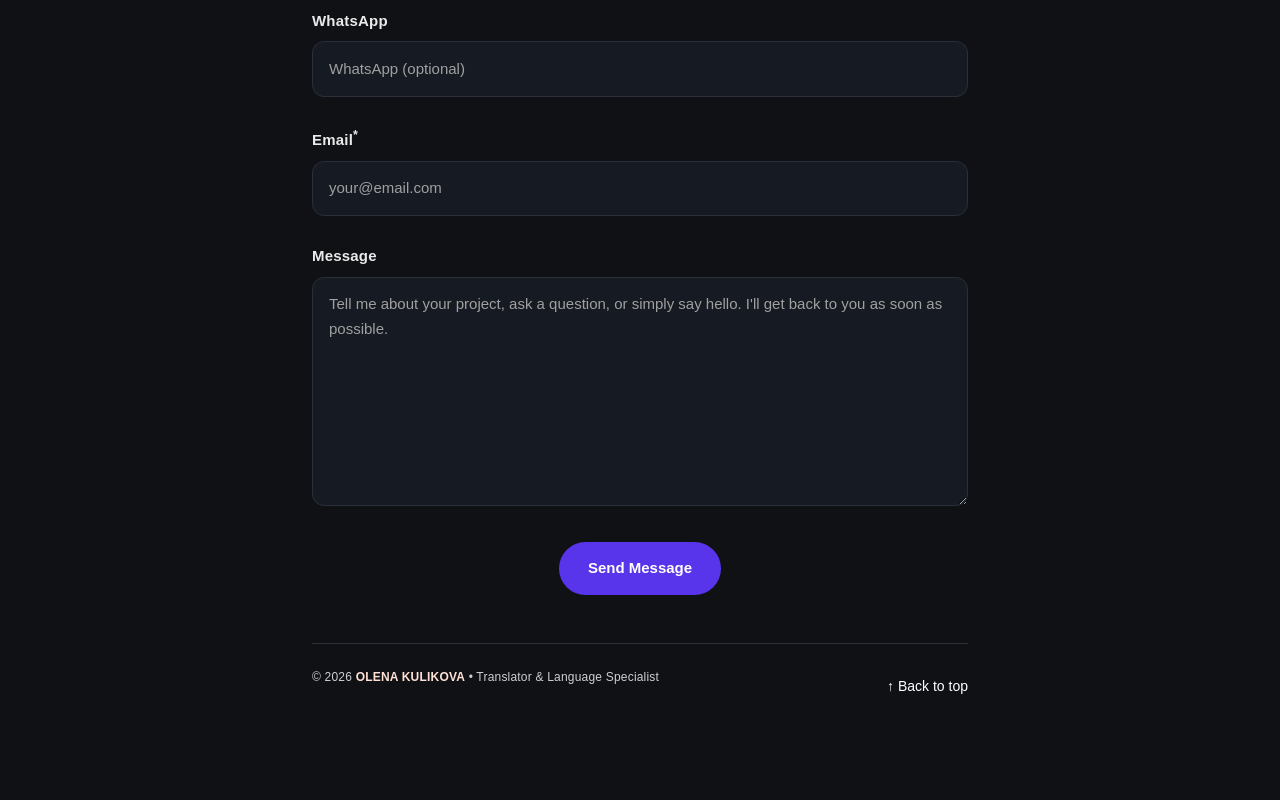
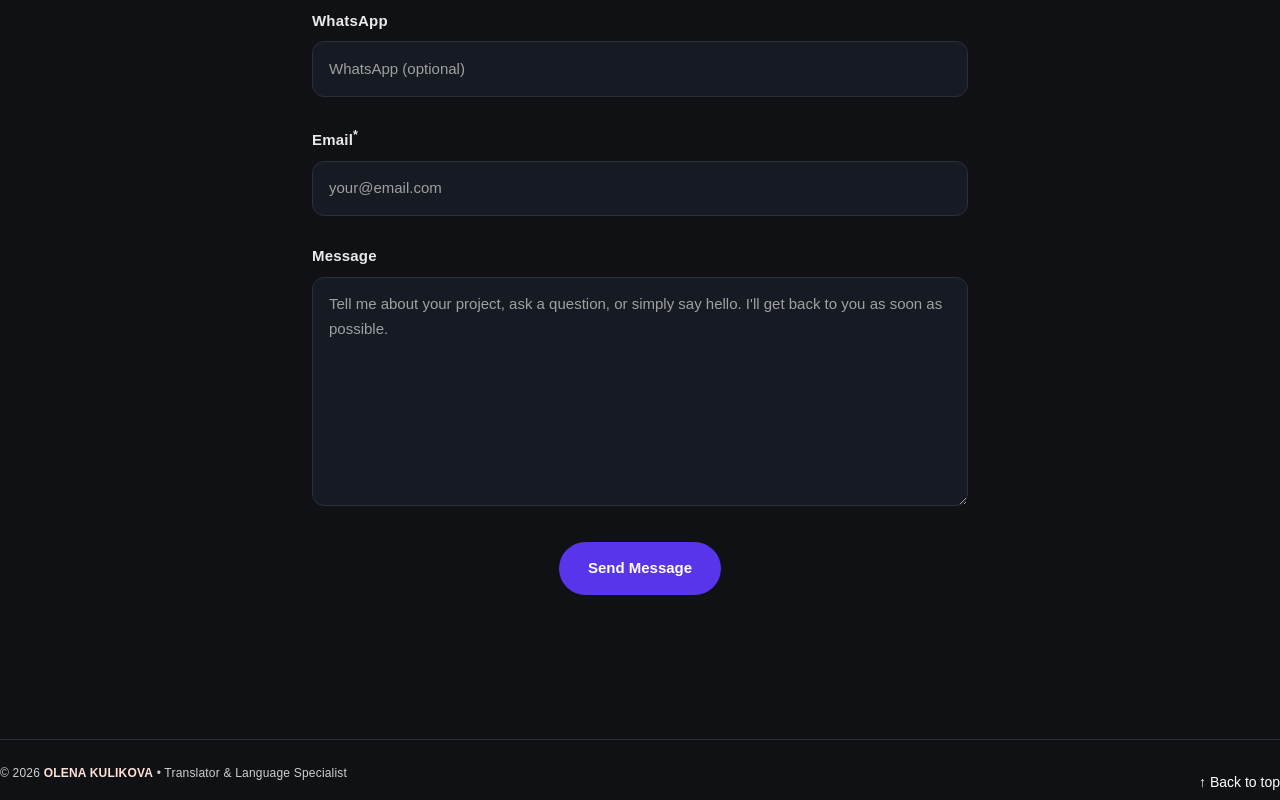
Before and after one commit to SillyCat88/nexia-lab-cv, a React (Vite) app: page /contact in a window 1280 px wide. Shown: the part 447-1247 px from the top of the page. Built offline with nearby package versions, Linux system fonts and the light colour scheme.

Commit message:
Create shared PageLayout component and move Footer into global layout

```diff
--- a/src/App.jsx
+++ b/src/App.jsx
@@ -7,6 +7,7 @@ import Media from "./pages/Media/Media";
 import ArticleViewer from "./pages/Media/ArticleViewer";
 import Contact from "./pages/Contact/Contact";
 import MainLayout from "./layouts/MainLayout";
+import PageLayout from "./components/PageLayout/PageLayout";
 
 
 export default function App() {
@@ -22,23 +23,58 @@ export default function App() {
       <Route element={<MainLayout />}>
         <Route
           path="/home"
-          element={<Home lang={lang} setLang={setLang} />}
+          element={
+            <PageLayout lang={lang}>
+              <Home
+                lang={lang}
+                setLang={setLang}
+              />
+            </PageLayout>
+          }
         />
         <Route
           path="/dashboard"
-          element={<Dashboard lang={lang} setLang={setLang} />}
+          element={
+            <PageLayout lang={lang}>
+              <Dashboard
+                lang={lang}
+                setLang={setLang}
+              />
+            </PageLayout>
+          }
         />
         <Route
           path="/media"
-          element={<Media lang={lang} setLang={setLang} />}
+          element={
+            <PageLayout lang={lang}>
+              <Media
+                lang={lang}
+                setLang={setLang}
+              />
+            </PageLayout>
+          }
         />
         <Route
           path="media/:articleId"
-          element={<ArticleViewer lang={lang} setLang={setLang} />}
+          element={
+            <PageLayout lang={lang}>
+              <ArticleViewer
+                lang={lang}
+                setLang={setLang}
+              />
+            </PageLayout>
+          }
         />
         <Route
           path="/contact"
-          element={<Contact lang={lang} setLang={setLang} />}
+          element={
+            <PageLayout lang={lang}>
+              <Contact
+                lang={lang}
+                setLang={setLang}
+              />
+            </PageLayout>
+          }
         />
       </Route>
     </Routes>
--- a/src/components/Footer/Footer.module.css
+++ b/src/components/Footer/Footer.module.css
@@ -13,8 +13,8 @@
 }
 
 .footerAccent {
-    color: var(--accent-2);
-    font-weight: 600;
+  color: var(--accent-2);
+  font-weight: 600;
 }
 
 .backToTopButton {
--- /dev/null
+++ b/src/components/PageLayout/PageLayout.jsx
@@ -0,0 +1,14 @@
+import Footer from "../Footer/Footer";
+import styles from "./PageLayout.module.css";
+
+export default function PageLayout({ children, lang }) {
+  return (
+    <div className={styles.pageContainer}>
+      <main className={styles.pageLayout}>
+        {children}
+      </main>
+
+      <Footer lang={lang} />
+    </div>
+  );
+}
--- /dev/null
+++ b/src/components/PageLayout/PageLayout.module.css
@@ -0,0 +1,9 @@
+.pageContainer {
+  min-height: 100vh;
+  display: flex;
+  flex-direction: column;
+}
+
+.pageLayout {
+  flex: 1;
+}
--- a/src/pages/Contact/Contact.jsx
+++ b/src/pages/Contact/Contact.jsx
@@ -2,7 +2,6 @@ import { useState } from "react";
 import emailjs from "@emailjs/browser";
 
 import LanguageSwitcher from "../../components/LanguageSwitcher/LanguageSwitcher";
-import Footer from "../../components/Footer/Footer";
 
 import styles from "./Contact.module.css";
 import { contentContact } from "./data/contentContact";
@@ -176,9 +175,6 @@ export default function Contact({ lang, setLang }) {
         </form>
       </div>
 
-      <Footer
-        lang={lang}
-      />
     </section>
   );
 }
--- a/src/pages/Dashboard/dashboard/Dashboard.jsx
+++ b/src/pages/Dashboard/dashboard/Dashboard.jsx
@@ -5,7 +5,6 @@ import createPointerEngine from "../engine/pointerEngine";
 import BubbleChart from "./BubbleChart";
 import Explorer from "./Explorer";
 import LanguageSwitcher from "../../../components/LanguageSwitcher/LanguageSwitcher";
-import Footer from "../../../components/Footer/Footer";
 import styles from "./Dashboard.module.css";
 
 export default function Dashboard({ lang, setLang }) {
@@ -74,9 +73,6 @@ export default function Dashboard({ lang, setLang }) {
         {/* SPACE */}
         <div className={styles.spacer} />
 
-        <Footer
-          lang={lang}
-        />
       </div>
     </section>
   );
--- a/src/pages/Home/Home.jsx
+++ b/src/pages/Home/Home.jsx
@@ -1,6 +1,5 @@
 import { content } from "./data/contentHome";
 import LanguageSwitcher from "../../components/LanguageSwitcher/LanguageSwitcher";
-import Footer from "../../components/Footer/Footer";
 import styles from "./Home.module.css";
 
 
@@ -80,9 +79,6 @@ export default function Home({ lang, setLang }) {
         </section>
       </div>
 
-      <Footer
-        lang={lang}
-      />
     </div>
   );
 }
--- a/src/pages/Media/Media.jsx
+++ b/src/pages/Media/Media.jsx
@@ -3,7 +3,6 @@ import { mediaItems } from "./data/contentMedia";
 import MediaCard from "./MediaCard";
 import MediaExplorer from "./MediaExplorer";
 import LanguageSwitcher from "../../components/LanguageSwitcher/LanguageSwitcher";
-import Footer from "../../components/Footer/Footer";
 import styles from "./Media.module.css";
 
 
@@ -96,9 +95,6 @@ export default function Media({ lang, setLang }) {
         {/* SPACE */}
         <div className={styles.spacer} />
 
-        <Footer
-          lang={lang}
-        />
       </div>
     </section>
   );
```
